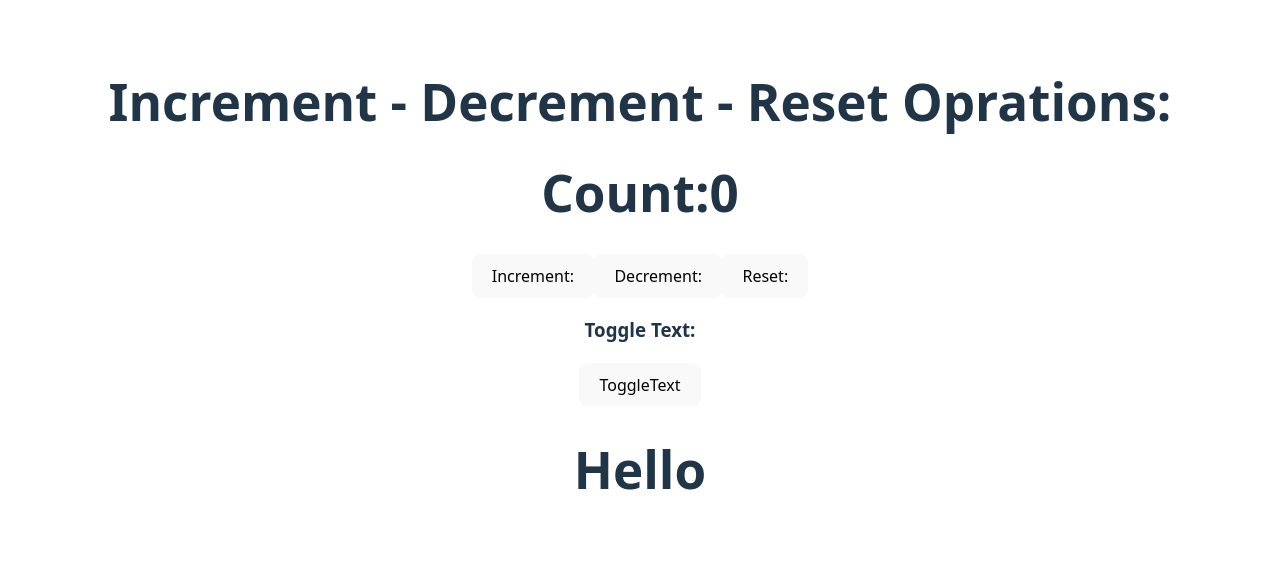
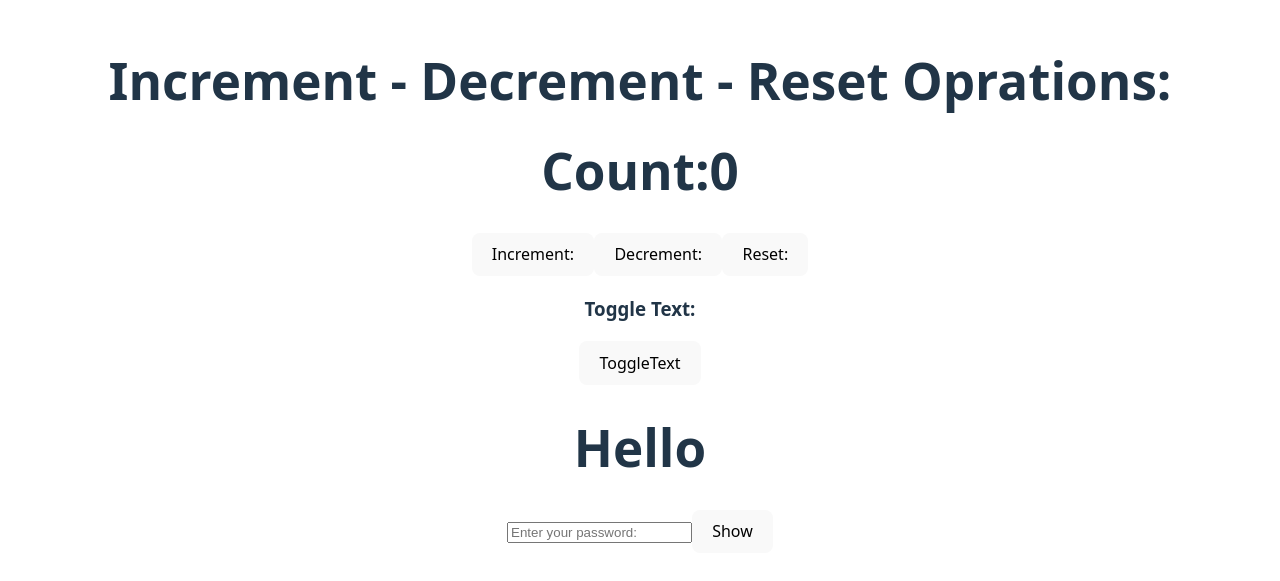
Before and after one commit to Sonu445kum/ReactJs_Practice_SSI, a React (Vite) app: page / in a window 1280 px wide. Shown: the part 115-696 px from the top of the page. Built offline with nearby package versions, Linux system fonts and the light colour scheme.

Commit message:
Show And Hide Password

```diff
--- a/src/Components/BasicOperations.jsx
+++ b/src/Components/BasicOperations.jsx
@@ -8,6 +8,9 @@ export default function BasicOperations() {
 
     // create a useState For Toggle Text that is Hello->GoodBye->Hello
     const [toggle,setToggle] =useState("Hello");
+
+    // create a useState for Show And Hide Password
+    const [show,setShow] =useState(false);
 
     // Create handleIncrement functions
     const  handleIncrement=()=>{
@@ -21,10 +24,14 @@ export default function BasicOperations() {
     const handleReset=()=>{
         setCount(0);
     }
-
+    //create a functions to toogle text
     const handleToggleText=()=>{
         // Here we are using the ternary operators
         setToggle((prevText)=>prevText==="Hello"? "GoodBye":"Hello")
+    }
+    //create a functions to Hide And Show Password:
+    const handleShowHide=()=>{
+        setShow((prev)=>!prev);
     }
   return (
     <div>
@@ -46,6 +53,17 @@ export default function BasicOperations() {
         <button onClick={handleToggleText} >ToggleText</button>
         <h1>{toggle}</h1>
 
+        {/* Show/Hide Password */}
+        <div id='formContainer'>
+            <label htmlFor="password"></label>
+            <input id='password' type={show?"text":"password"} placeholder='Enter your password:'/>
+            <button onClick={handleShowHide}
+
+            >{show?"Hide":"Show"}</button>
+
+
+        </div>
+
     </div>
   )
 }
```
